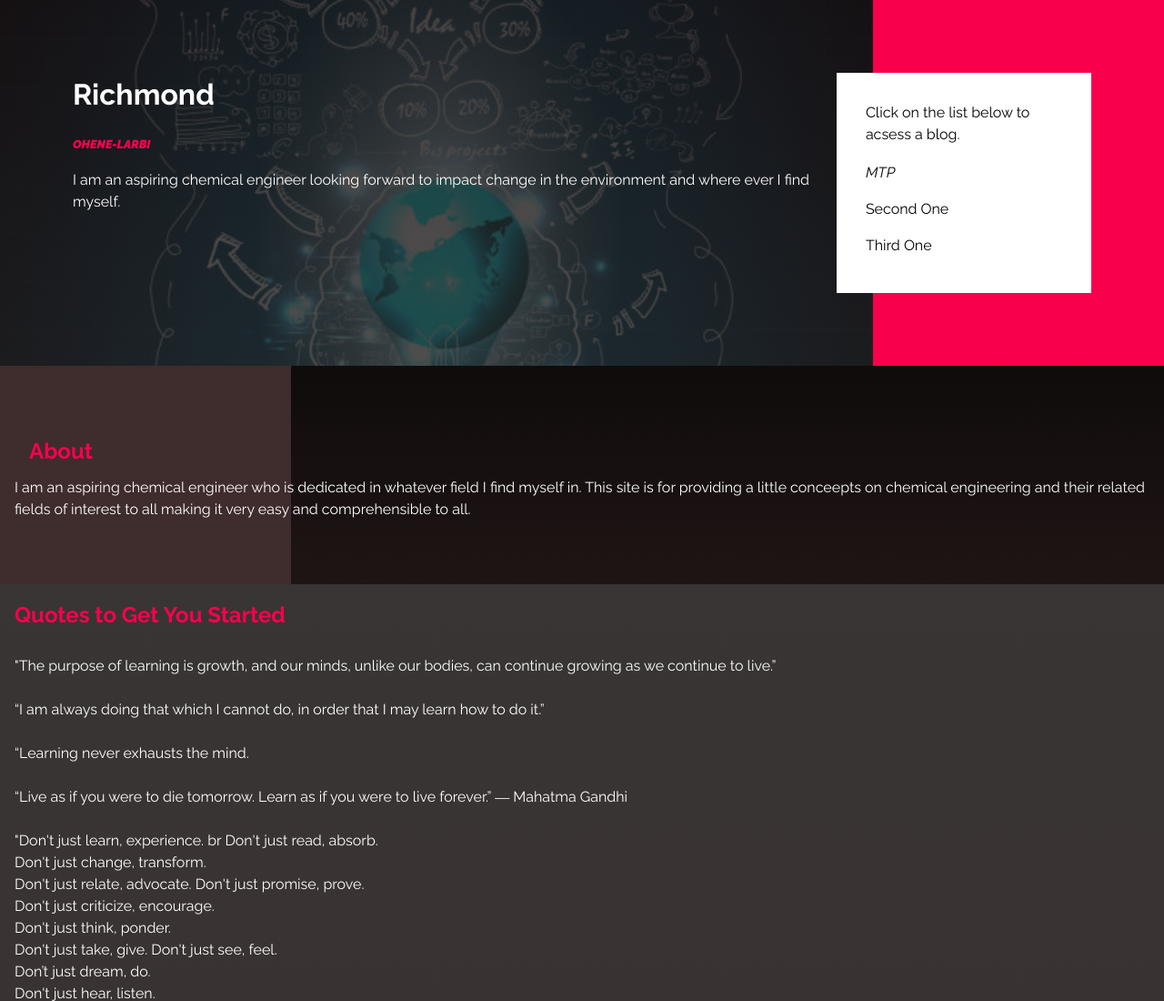
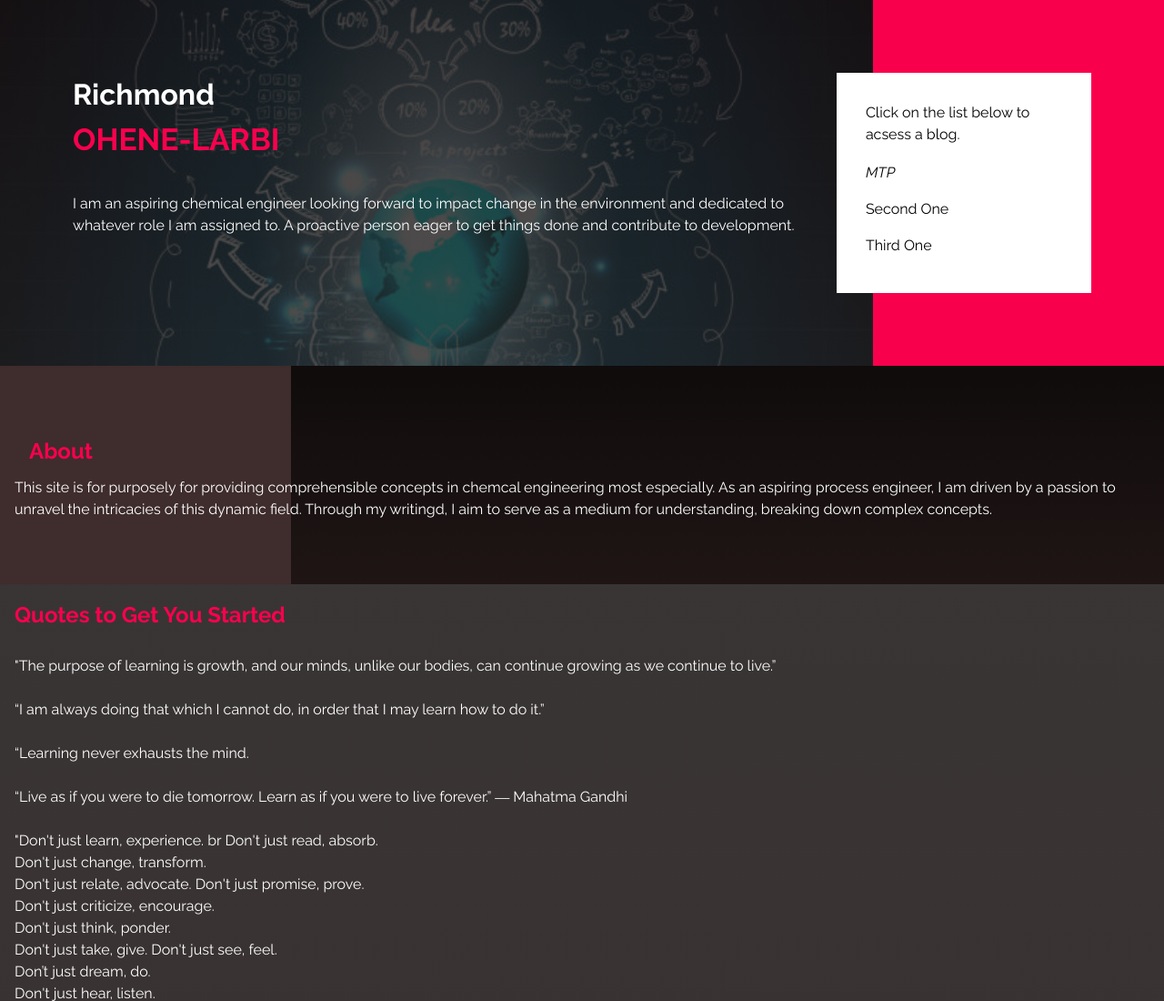
Before and after one commit to Ohene-Larbi/Blog, a website built with Vite: page index.html in a window 1280 px wide. Shown: the top 1100 px of the page at 91% size. Built offline with nearby package versions, Linux system fonts and the light colour scheme.

Commit message:
almost almost done

```diff
--- a/blog/mtp.css
+++ b/blog/mtp.css
@@ -73,11 +73,7 @@ a{
     padding: 0;
     margin: 0;
 }
-span{
 
-    font-style: italic;
-    font-size: small;
-}
 header h3{
     font-size: 40px;
     font-weight: 900;
--- a/index.css
+++ b/index.css
@@ -28,11 +28,11 @@ a {
 }
 
 
-span{
+.spans{
     color:#f9004d;
     font-style: normal;
-    font-weight: bolder;
-    font-size: 2.2rem;
+    font-weight: bold;
+    font-size: 2.1rem;
 
 }
   h3 {
@@ -54,7 +54,7 @@ a:hover{
     color: #f9004d;
     transition: .5s;
     text-decoration: underline;
-    font-size: 1.2em;
+    font-size: 2.3rem;
 }
 
 .intro{
@@ -140,8 +140,9 @@ h2{
     font-size: 1.2rem;
     color: white;
    }
-    span{
+    .spans{
     color:rgb(255, 153, 0);
+    font-size: 2.1rem;
 }
 h2{
     color: rgb(255, 153, 0);
@@ -157,8 +158,9 @@ h2{
     width: 80%;
     padding: 1rem;
    }
-   span{
+   .spans{
     color:#f9004d;
+    font-size: 2.1rem;
    }
      h3 {
     font-size: 1.2rem;
--- a/index.html
+++ b/index.html
@@ -19,11 +19,15 @@
       <div class="content">
         <h3>
           Richmond <br />
-          <span>OHENE-LARBI</span>
+          <span class="spans">OHENE-LARBI</span>
         </h3>
+        <br />
+
         <p class="aspire">
           I am an aspiring chemical engineer looking forward to impact change in
-          the environment and where ever I find myself.
+          the environment and dedicated to whatever role I am assigned to. A
+          proactive person eager to get things done and contribute to
+          development.
         </p>
       </div>
       <div class="blog__container">
@@ -39,10 +43,11 @@
     <section class="about">
       <h2>About</h2>
       <p>
-        I am an aspiring chemical engineer who is dedicated in whatever field I
-        find myself in. This site is for providing a little conceepts on
-        chemical engineering and their related fields of interest to all making
-        it very easy and comprehensible to all.
+        This site is for purposely for providing comprehensible concepts in
+        chemcal engineering most especially. As an aspiring process engineer, I
+        am driven by a passion to unravel the intricacies of this dynamic field.
+        Through my writingd, I aim to serve as a medium for understanding,
+        breaking down complex concepts.
       </p>
     </section>
     <h2>Quotes to Get You Started</h2>
```
Also changed, not shown: blog/mtp.html (+14 -5 lines).
